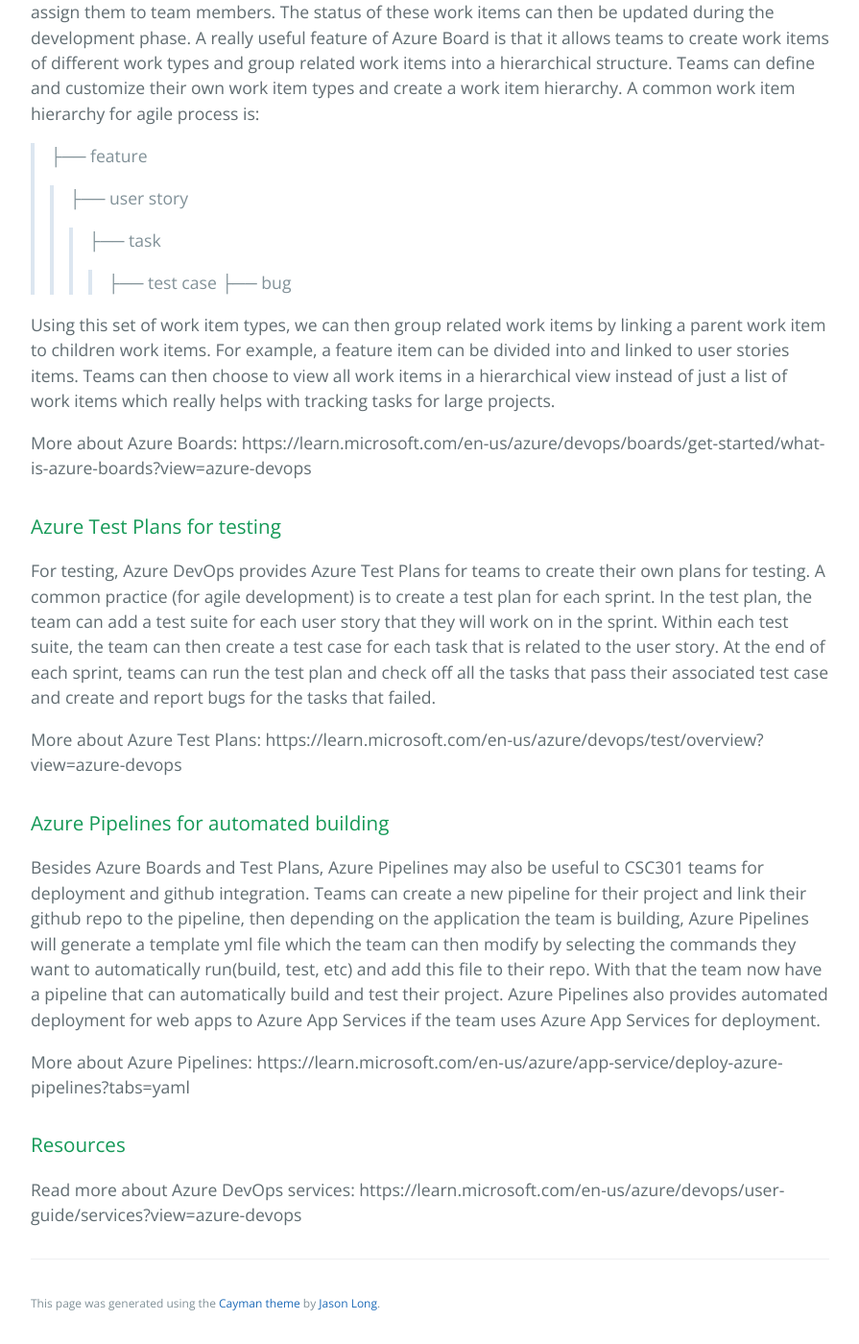
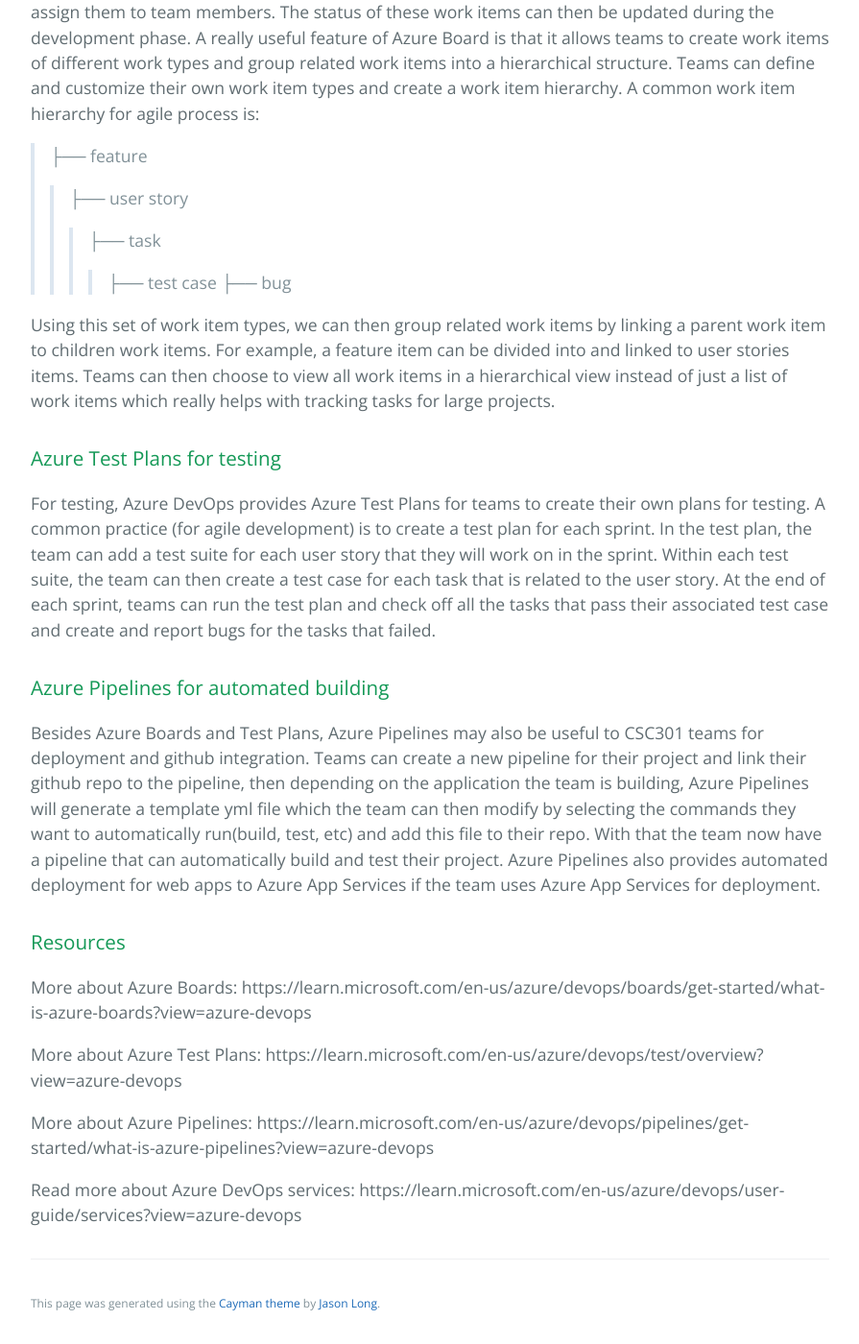
Before and after one commit to learning-software-engineering/learning-software-engineering.github.io, a Jekyll site: the page built from Topics/Product_Management/Azure_DevOps.md, in a window 1280 px wide and 1400 px high, scrolled down 608 px. Shown: the whole window at 96% size, without its empty margins (192-1087 px from the left). Built offline with Jekyll 4.4.1, drawn with Linux system fonts in a browser that asks for light colours; our own code applies the rules of GitHub Pages for plain Markdown files; some of the changed lines change nothing that is shown.

Commit message:
Organized external links/resources.

```diff
--- a/Topics/Product_Management/Azure_DevOps.md
+++ b/Topics/Product_Management/Azure_DevOps.md
@@ -12,17 +12,17 @@
 Using this set of work item types, we can then group related work items by linking a parent work item to children work items. For example, a feature item can be divided into and linked to user stories items.
 Teams can then choose to view all work items in a hierarchical view instead of just a list of work items which really helps with tracking tasks for large projects.
 
-More about Azure Boards: https://learn.microsoft.com/en-us/azure/devops/boards/get-started/what-is-azure-boards?view=azure-devops
-
 ### Azure Test Plans for testing
 For testing, Azure DevOps provides Azure Test Plans for teams to create their own plans for testing. A common practice (for agile development) is to create a test plan for each sprint. In the test plan, the team can add a test suite for each user story that they will work on in the sprint. Within each test suite, the team can then create a test case for each task that is related to the user story. At the end of each sprint, teams can run the test plan and check off all the tasks that pass their associated test case and create and report bugs for the tasks that failed.
-
-More about Azure Test Plans: https://learn.microsoft.com/en-us/azure/devops/test/overview?view=azure-devops
 
 ### Azure Pipelines for automated building
 Besides Azure Boards and Test Plans, Azure Pipelines may also be useful to CSC301 teams for deployment and github integration. Teams can create a new pipeline for their project and link their github repo to the pipeline, then depending on the application the team is building, Azure Pipelines will generate a template yml file which the team can then modify by selecting the commands they want to automatically run(build, test, etc) and add this file to their repo. With that the team now have a pipeline that can automatically build and test their project. Azure Pipelines also provides automated deployment for web apps to Azure App Services if the team uses Azure App Services for deployment.
 
-More about Azure Pipelines: https://learn.microsoft.com/en-us/azure/app-service/deploy-azure-pipelines?tabs=yaml
+### Resources
+More about Azure Boards: https://learn.microsoft.com/en-us/azure/devops/boards/get-started/what-is-azure-boards?view=azure-devops
 
-### Resources
+More about Azure Test Plans: https://learn.microsoft.com/en-us/azure/devops/test/overview?view=azure-devops
+
+More about Azure Pipelines: https://learn.microsoft.com/en-us/azure/devops/pipelines/get-started/what-is-azure-pipelines?view=azure-devops
+
 Read more about Azure DevOps services: https://learn.microsoft.com/en-us/azure/devops/user-guide/services?view=azure-devops
```
